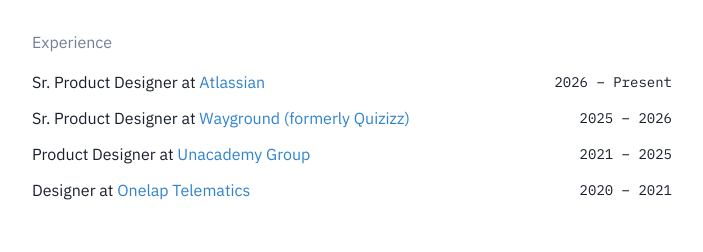
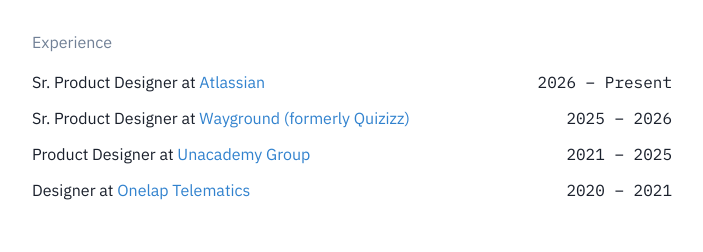
Before and after one commit to prashaaant/quantum-profile, a plain HTML site: page index.html in a window 1280 px wide. Shown: the part 402-654 px from the top of the page, without its empty margins (288-991 px from the left). Drawn offline with Linux system fonts and the light colour scheme.

Commit message:
Revert "Set experience date monospace font size to 14px"
Re-applied via PR #3 for issue #2.

Co-Authored-By: Claude Sonnet 5.5 <noreply@anthropic.com>

```diff
--- a/styles.css
+++ b/styles.css
@@ -146,9 +146,8 @@ body {
 
 
 .experience-date {
-    font-family: 'IBM Plex Mono', monospace;
-    font-size: 14px;
-    line-height: 24px;
+ font-family: 'IBM Plex Mono', monospace;
+    font-size: 16px;
 }
 
 /* Contact list */
```
